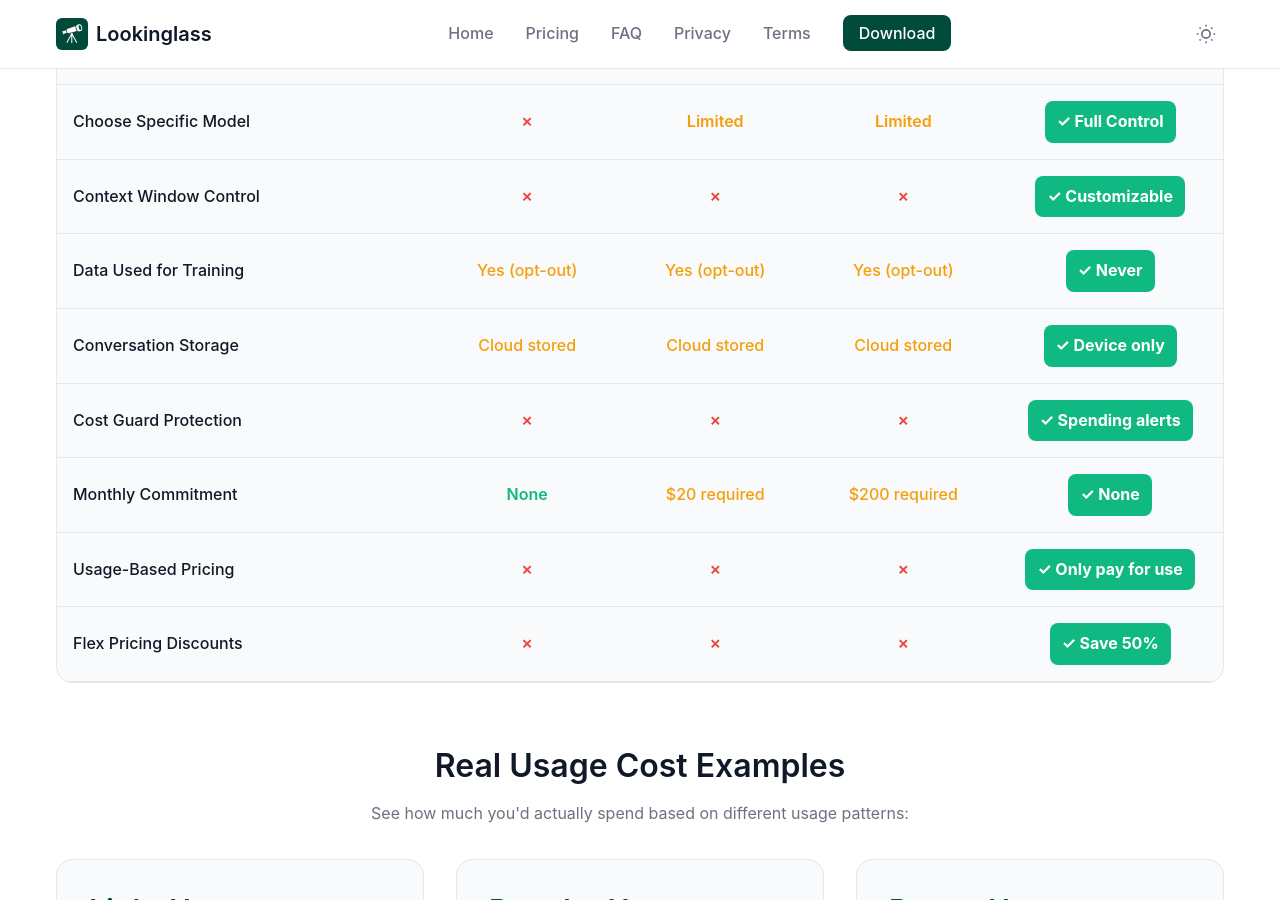
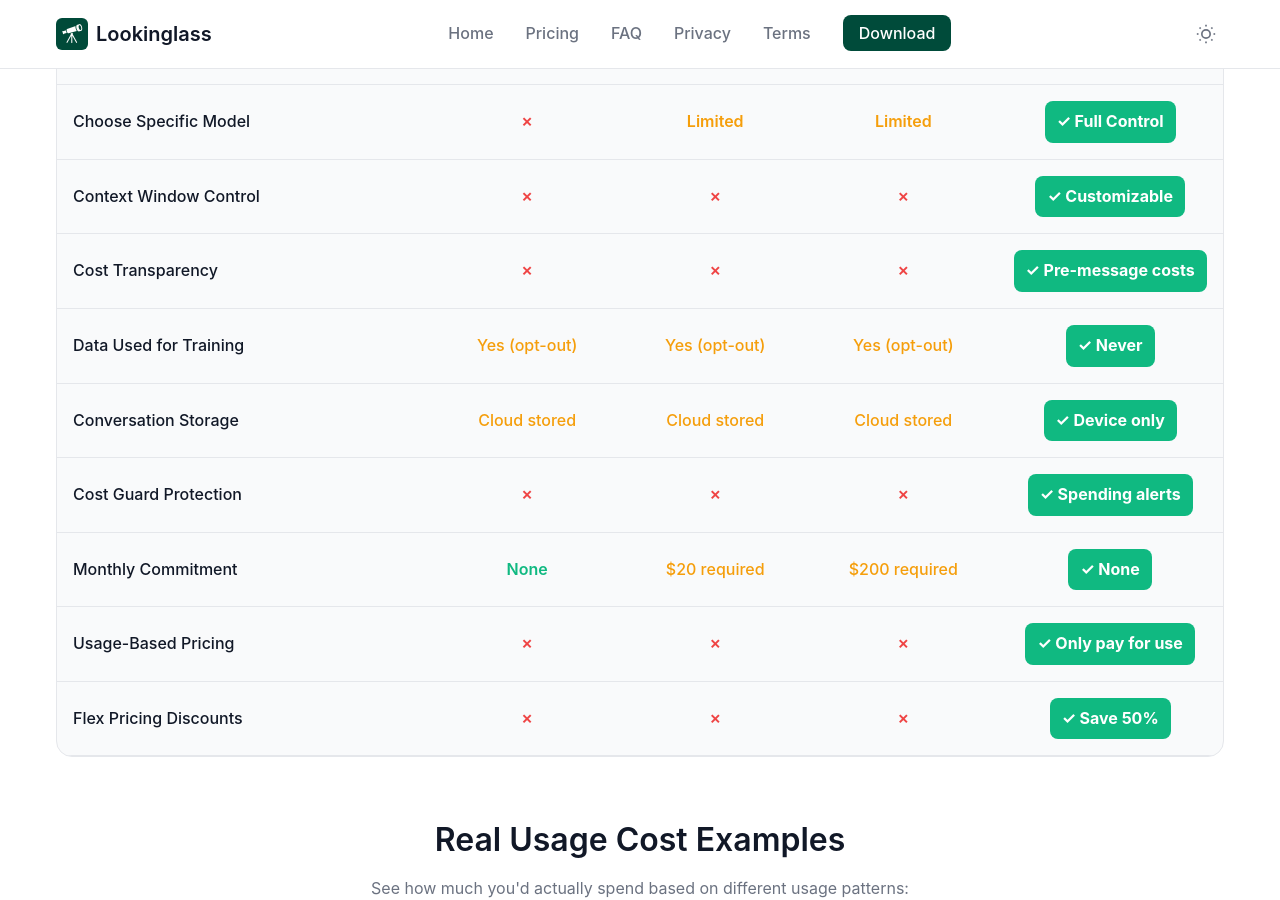
Before and after one commit to HamiltonCory/lookinglass-website, a Jekyll site: the page built from pricing.html, in a window 1280 px wide and 900 px high, scrolled down 670 px. Built offline with Jekyll 4.4.1, drawn with Linux system fonts in a browser that asks for light colours; some web fonts are replaced.

```diff
--- a/pricing.html
+++ b/pricing.html
@@ -731,6 +731,14 @@
                     <div class="feature-value"><span class="checkmark">✓ Customizable</span></div>
                 </div>
 
+                <div class="comparison-row">
+                    <div class="feature-name">Cost Transparency</div>
+                    <div class="feature-value excluded">✗</div>
+                    <div class="feature-value excluded">✗</div>
+                    <div class="feature-value excluded">✗</div>
+                    <div class="feature-value"><span class="checkmark">✓ Pre-message costs</span></div>
+                </div>
+
                 <!-- Privacy & Data -->
                 <div class="comparison-row">
                     <div class="feature-name">Data Used for Training</div>
```
